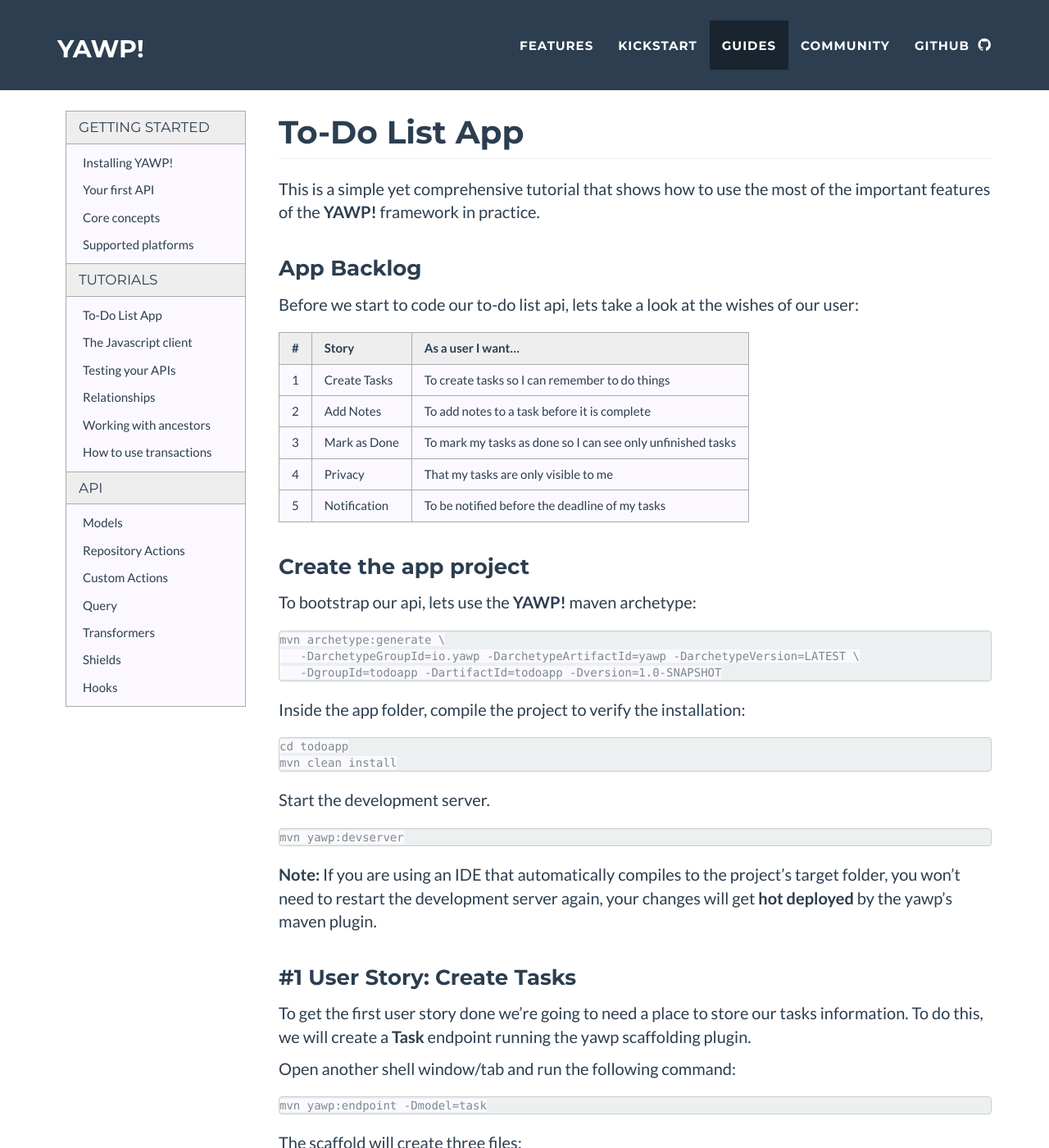
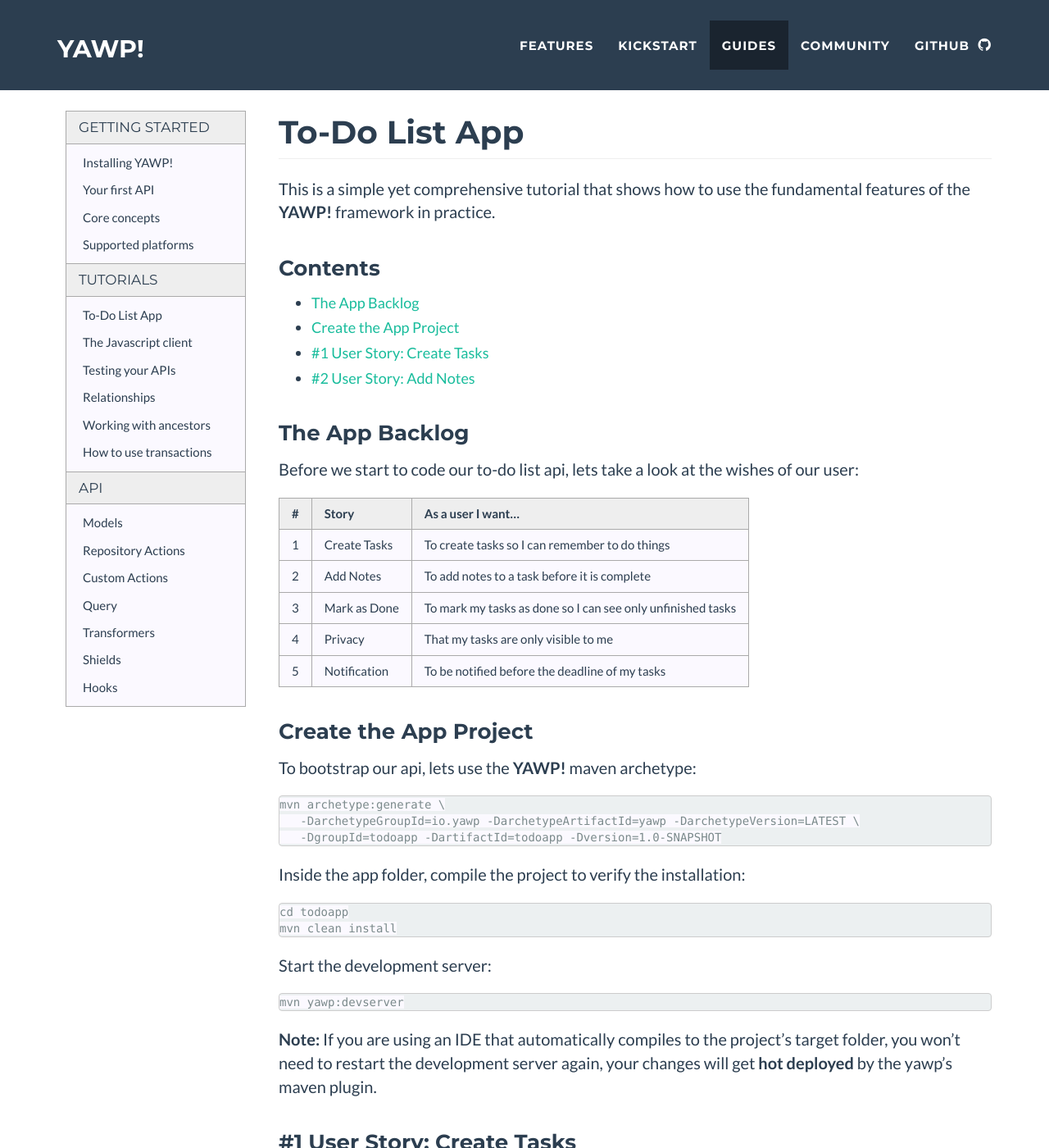
Before and after one commit to feroult/yawp-site, a Jekyll site: the page built from guides/tutorials/todo-list-app.md, in a window 1280 px wide and 1400 px high. Shown: the whole window at 82% size. Built offline with Jekyll 4.4.1, drawn with Linux system fonts in a browser that asks for light colours; nearby versions of some CDN libraries; some of the changed text lies outside the part shown.

Commit message:
todo list tutorial

```diff
--- a/guides/tutorials/todo-list-app.md
+++ b/guides/tutorials/todo-list-app.md
@@ -3,10 +3,17 @@
 ---
 # To-Do List App
 
-This is a simple yet comprehensive tutorial that shows how to use the most of the important features
+This is a simple yet comprehensive tutorial that shows how to use the fundamental features
 of the __YAWP!__ framework in practice.
 
-### App Backlog
+### Contents
+
+- [The App Backlog](#the-app-backlog)
+- [Create the App Project](#create-the-app-project)
+- [#1 User Story: Create Tasks](#user-story-create-tasks)
+- [#2 User Story: Add Notes](#user-story-add-notes)
+
+### The App Backlog
 
 Before we start to code our to-do list api, lets take a look at the wishes of our user:
 
@@ -18,7 +25,7 @@
 | 4 | Privacy       | That my tasks are only visible to me
 | 5 | Notification  | To be notified before the deadline of my tasks
 
-### Create the app project
+### Create the App Project
 
 To bootstrap our api, lets use the __YAWP!__ maven archetype:
 
@@ -35,7 +42,7 @@
 mvn clean install
 ~~~
 
-Start the development server.
+Start the development server:
 
 ~~~ bash
 mvn yawp:devserver
@@ -51,7 +58,7 @@
 To get the first user story done we're going to need a place to store our tasks information.
 To do this, we will create a __Task__ endpoint running the yawp scaffolding plugin.
 
-Open another shell window/tab and run the following command:
+Open another shell window/tab and run the following command, inside the app root folder:
 
 ~~~ bash
 mvn yawp:endpoint -Dmodel=task
@@ -97,7 +103,7 @@
 }
 ~~~
 
-Just remember to static import __assertEquals__.
+Just remember to import static __assertEquals__.
 
 Now, our test class is not compiling because the title field does not exist in the __Task__ endpoint model.
 Lets add it. Open the __Task__ endpoint class to add the title attribute:
```
Also changed, not shown: other parts of guides/tutorials/todo-list-app.md (+1 -2 lines).
